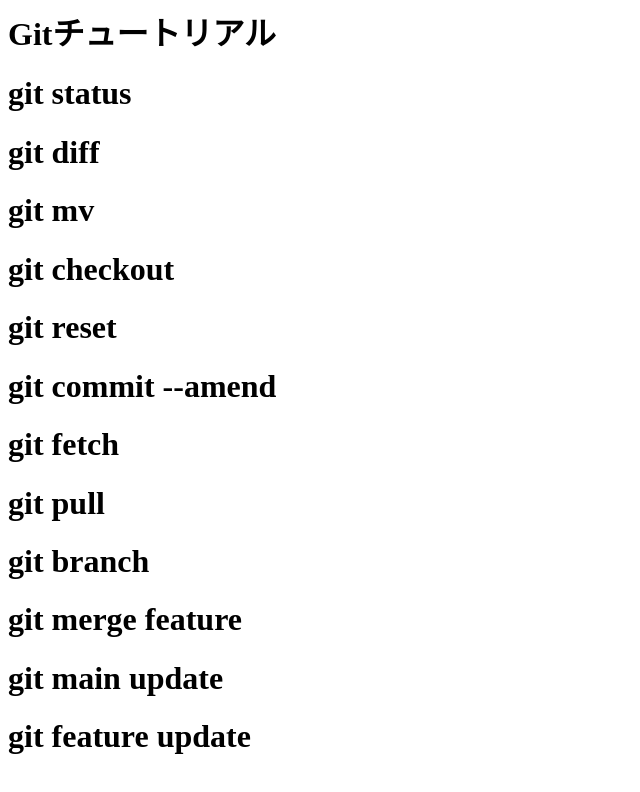
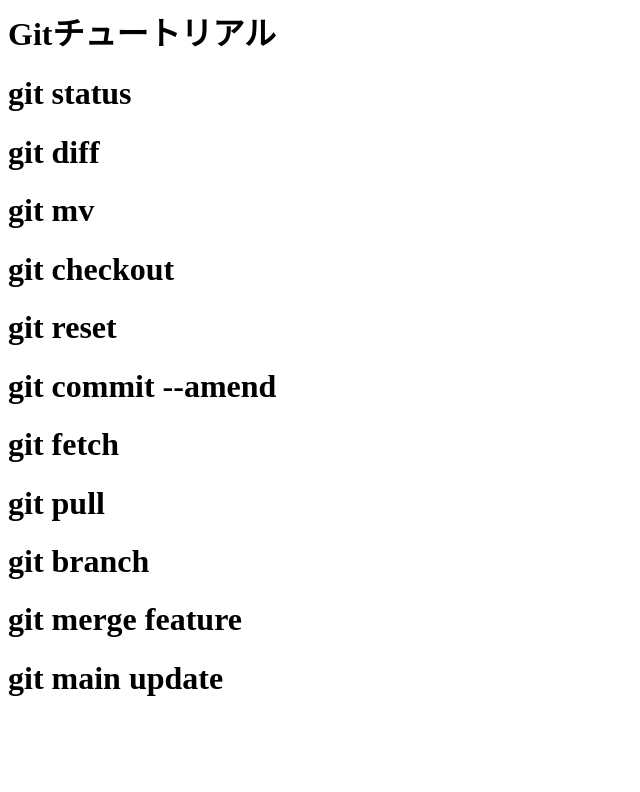
Before and after one commit to KoichiYanagisawa/apprentice, a plain HTML site: page week3-4/index.html in a window 1280 px wide. Shown: the whole page, without its empty margins (0-640 px from the left). Drawn offline with Linux system fonts and the light colour scheme.

Commit message:
featureブランチにて内容修正

```diff
--- a/week3-4/index.html
+++ b/week3-4/index.html
@@ -10,4 +10,3 @@
 <h1>git branch</h1>
 <h1>git merge feature</h1>
 <h1>git main update</h1>
-<h1>git feature update</h1>
```
